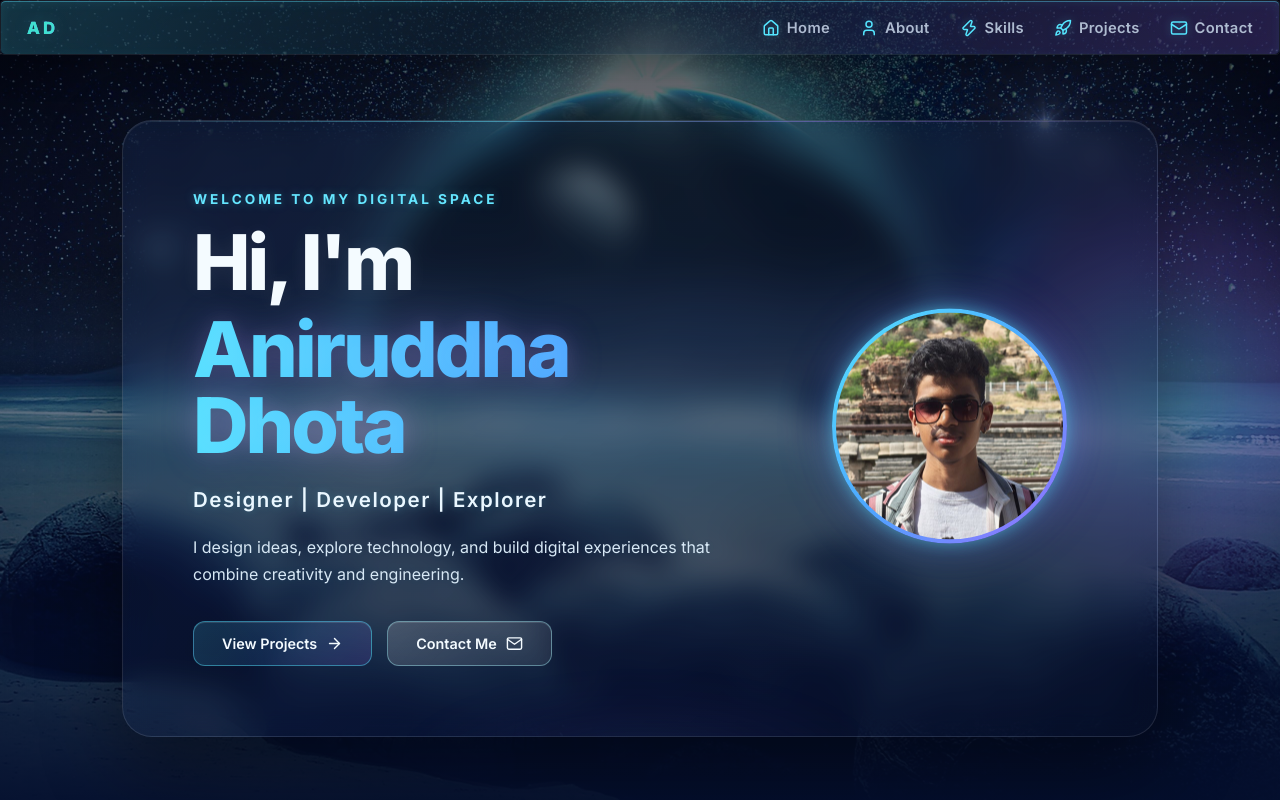
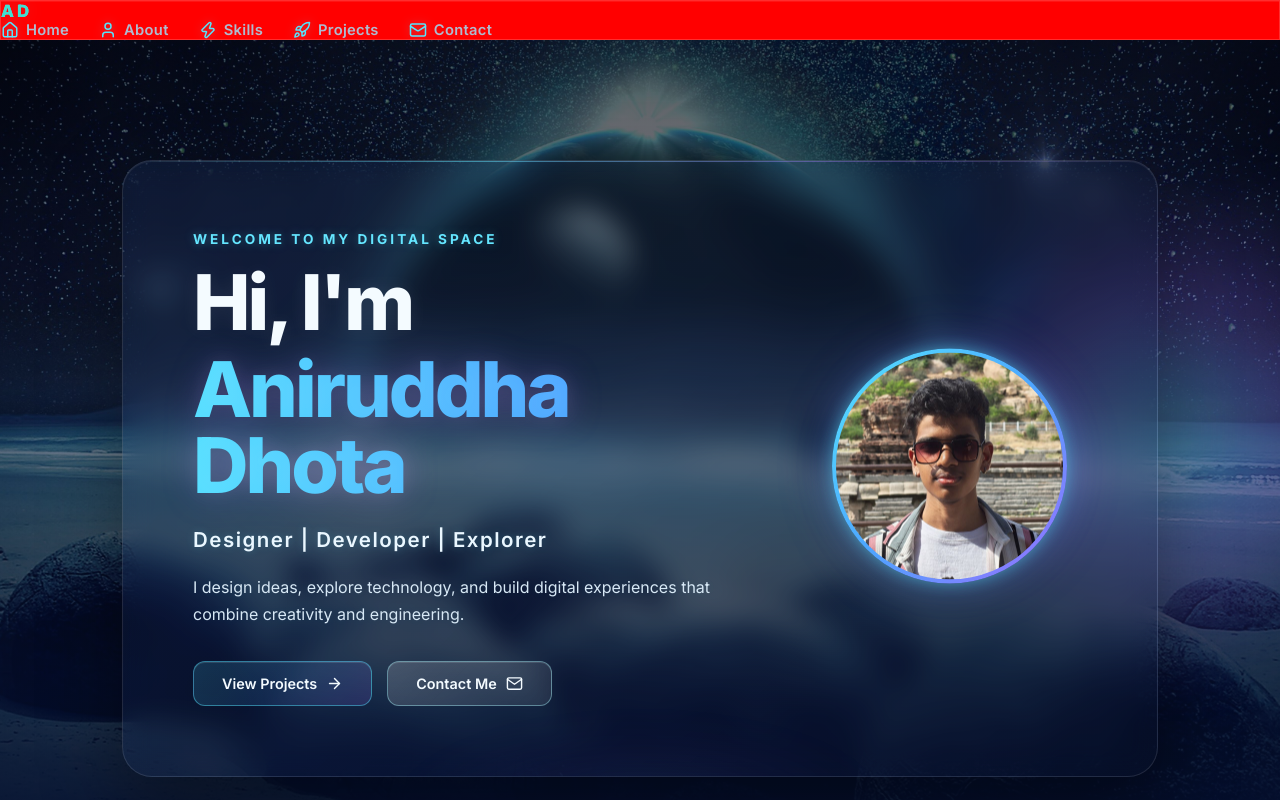
Before and after one commit to daniruddha483-hub/Portfolio, a React (Vite) app: page / in a window 1280 px wide. Shown: the top 800 px of the page. Built offline with nearby package versions, Linux system fonts and the light colour scheme.

Commit message:
navbar test

```diff
--- a/src/components/Navbar/Navbar.module.css
+++ b/src/components/Navbar/Navbar.module.css
@@ -1,67 +1,10 @@
 .navbar {
-  position: fixed;
-
-  top: 0px;
-  left: 50%;
-
-  width: 100%;
-  max-width: 1400px;
-
-  min-height: 55px;
-
-  padding: 0 26px;
-
-  display: flex;
-  align-items: center;
-  justify-content: space-between;
-
-  transform: translateX(-50%);
-
-  border-radius: 4.5px;
-
-  z-index: 1000;
-
-  background:
-    rgba(11, 18, 32, 0.224);
-
-  border:
-    1px solid rgba(255, 255, 255, 0.08);
-
-  backdrop-filter: blur(50px);
-  -webkit-backdrop-filter: blur(30px);
-
-  box-shadow:
-    0 10px 35px rgba(0, 0, 0, 0.28),
-    inset 0 1px 1px rgba(255, 255, 255, 0.05);
-
-  transition:
-    background 0.3s ease,
-    border-color 0.3s ease,
-    box-shadow 0.3s ease;
+  background: red !important;
+  opacity: 1 !important;
 }
 
 .navbar::before {
-  content: "";
-
-  position: absolute;
-
-  inset: 0;
-
-  border-radius: inherit;
-
-  background:
-    linear-gradient(
-      120deg,
-      rgba(85, 229, 255, 0.199),
-      transparent 45%,
-      rgba(155, 108, 255, 0.212)
-    );
-
-  box-shadow:
-    inset 0 1px 0 rgba(85, 230, 255, 0.35),
-    inset 0 2px 12px rgba(85, 229, 255, 0.078);
-
-  pointer-events: none;
+  display: none !important;
 }
 
 .logo {
```
